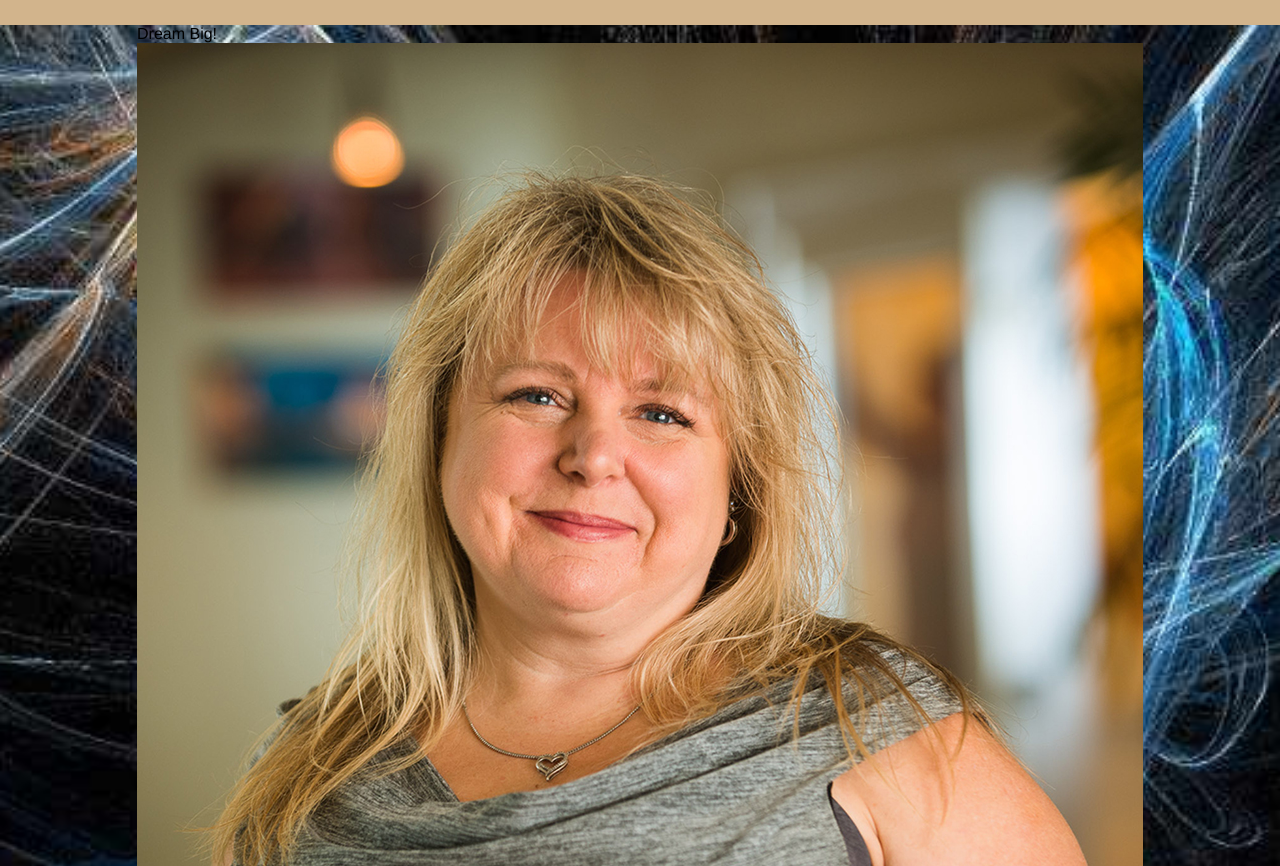
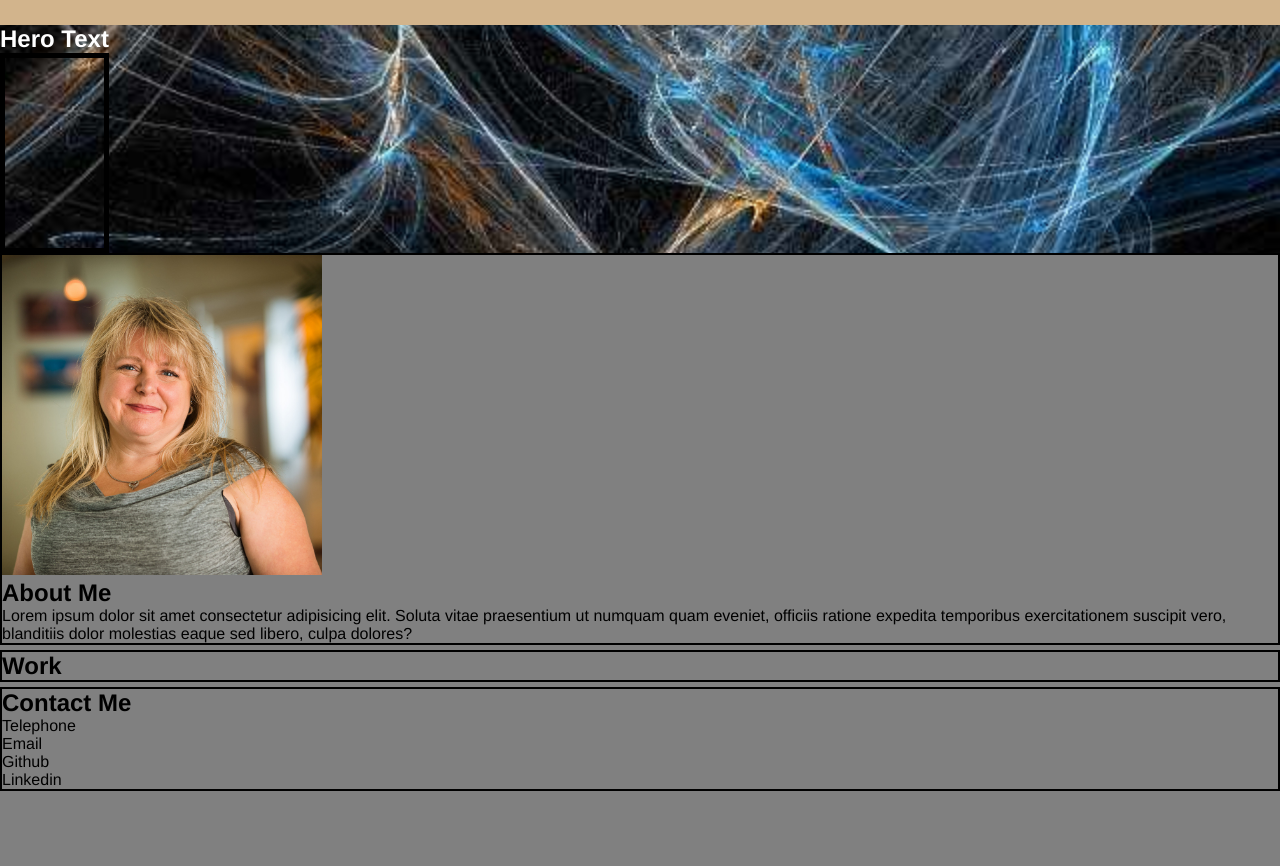
Before and after one commit to sas1300/challenge2, a plain HTML site: page index.html in a window 1280 px wide. Shown: the part 86-952 px from the top of the page. After the commit the page ends 882 px from the top, so only its background shows below. Drawn offline with Linux system fonts and the light colour scheme.

Commit message:
about me

```diff
--- a/assets/css/style.css
+++ b/assets/css/style.css
@@ -68,26 +68,73 @@ header {
 /* Hero Styles Start */
 
     .hero {
+        display: flex;
         background-image: url("../images/fractals-070414-2yh.jpg");
         background-size: cover;
         background-position: center;
-        display: flex;
-        justify-content: center;
-        flex-wrap: wrap;
-        align-items: flex-start;
+        }
+
+    .hero-content {
+        color: white;
+
+    }
+
+    .hero-title {
+
     }
 
 
     .hero-img {
+        border: 5px solid black;
         width: 100%;
+        height: 200px;
     }
 
 
-/* Heror Styles End */
+/* Hero Styles End */
 
 /* About Me Styles Start */
 
+#about-me {
+    width: 100%;
+    margin-bottom: 5px;
+    border: 2px solid black;
+}
+
+    .about-me-text {
+
+    }
+
+    .about-me-img {
+       margin-right: auto;
+      }
+
+/* About Me Styles End */
+
+/* Work Styles Start */
+
+#work {
+    width: 100%;
+    margin-bottom: 5px;
+    border: 2px solid black;
+}
+
+/* Work Styles End */
+
+/* Contact Me Styles Start */
+
+#contact-me {
+    width: 100%;
+    margin-bottom: 5px;
+    border: 2px, solid black;
+}
+    .contact-me nav ul {
+        display: flex;
+        flex-wrap: wrap;
+        justify-content: space-between;
+        align-items: center;
+        list-style: none;
+    }
 
 
-
-/* About Me Styles End */
+/*Contact Me Styles End */
--- a/index.html
+++ b/index.html
@@ -15,7 +15,7 @@
 
     <header>
         <h1>
-            <a href="/">Sheila Stapleton</a>
+            Sheila Stapleton
         </h1>
 
         <nav>
@@ -38,13 +38,10 @@
 <!---Hero--->
 
      <section class="hero">
-         <div class="hero-info">
-             <p>Dream Big!</p>
+         <div class="hero-content">
+             <h2>Hero Text
+             </h2>
              <div class="hero-img">
-                <img src="./assets/images/profile pic.jpg" alt="Photo of Sheila Stapleton" />
-
-
-
 
             </div>
         </div>
@@ -54,11 +51,18 @@
  <!--About Me--->
 
      <section id="about-me">
-         <div>
+         <div class="about-me-img">
+            <img src="./assets/images/profile pic.jpg" style="width:20em; height:20em;" alt="Photo of Sheila Stapleton" />
+         </div>
+        <div>
             <h2>About Me</h2>
-                <p>
-                    Lorem ipsum dolor sit amet consectetur adipisicing elit. Soluta vitae praesentium ut numquam quam eveniet, officiis ratione expedita temporibus exercitationem suscipit vero, blanditiis dolor molestias eaque sed libero, culpa dolores?
-                </p>
+        <div class="about-me-text">
+            <p>
+            Lorem ipsum dolor sit amet consectetur adipisicing elit. Soluta vitae praesentium ut numquam quam eveniet, officiis ratione expedita temporibus exercitationem suscipit vero, blanditiis dolor molestias eaque sed libero, culpa dolores?
+            </p>
+
+
+        </div>
         </div>
      </section>
 
@@ -79,8 +83,16 @@
         <div>
             <h2>Contact Me</h2>
 
+        <nav class="contact-me">
+            <ul>
+                <li>Telephone</li>
+                <li>Email</li>
+                <li>Github</li>
+                <li>Linkedin</li>
+            </ul>
 
-        </div>
+        </nav>
+    </div>
     </section>
 
 </body>
```
Also changed, not shown: 1 other file.
